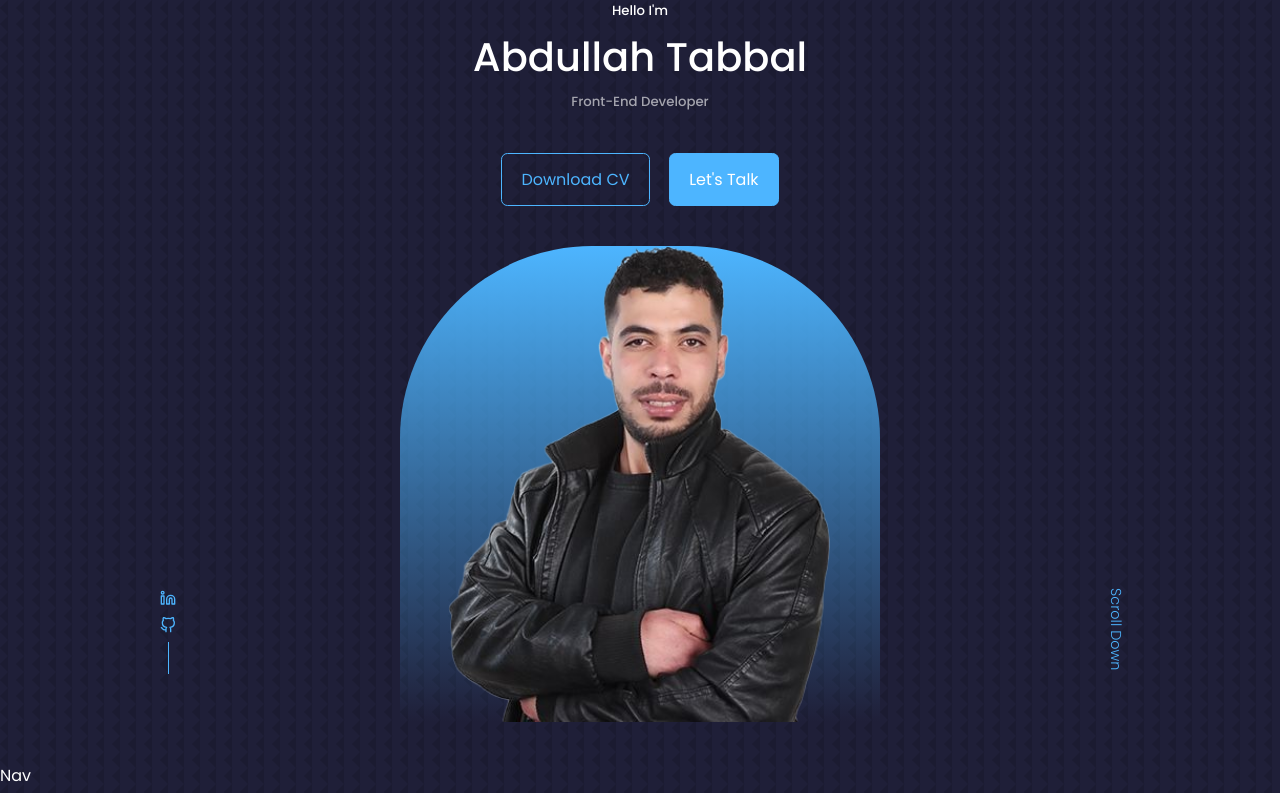
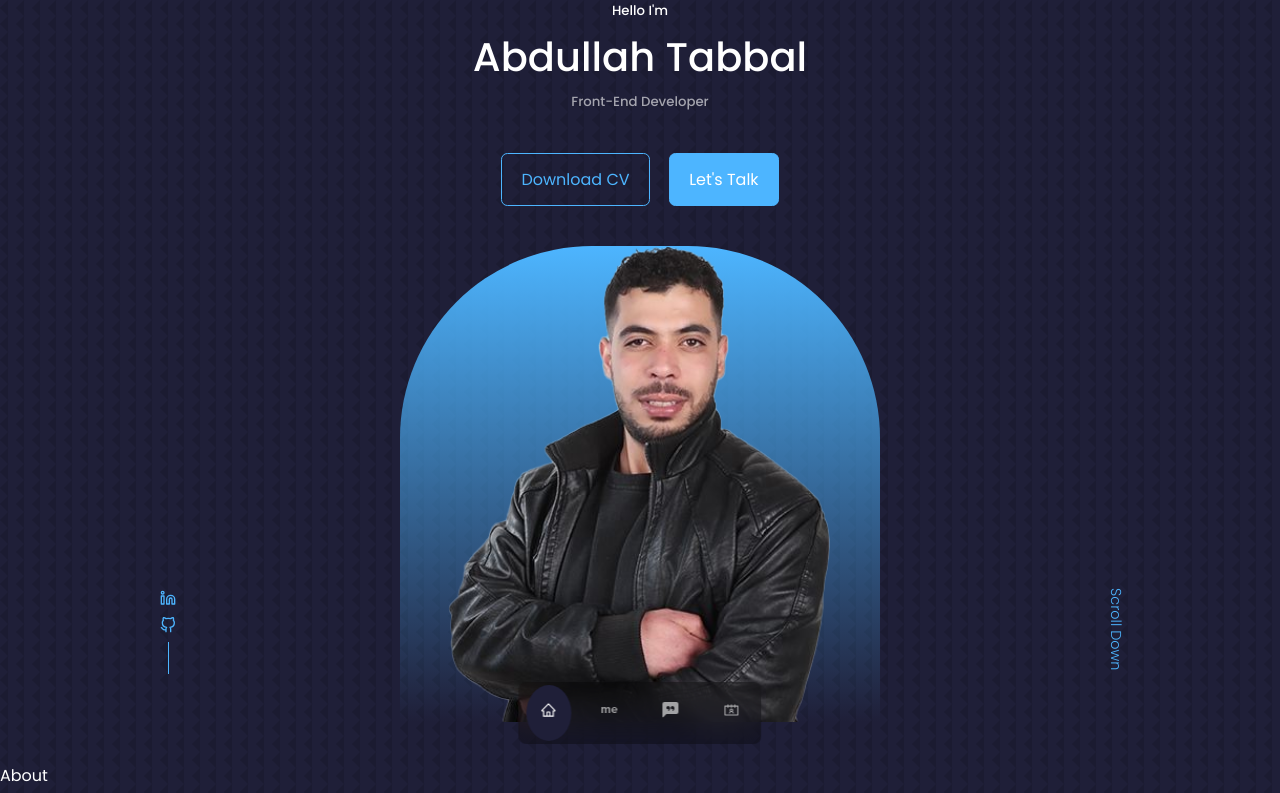
Before and after one commit to AbdullahPS/Portfilio_React, a React (Create React App) app in the folder portfolio/: page / in a window 1280 px wide. Shown: the top 793 px of the page. Built offline with nearby package versions, Linux system fonts and the light colour scheme.

Commit message:
Navbar: Add floating navigation bar with functionality

```diff
--- a/portfolio/src/components/nav/Nav.tsx
+++ b/portfolio/src/components/nav/Nav.tsx
@@ -1,8 +1,19 @@
-import React from 'react'
+import {useState} from 'react'
+import {AiOutlineHome,AiOutlineContacts} from 'react-icons/ai'
+import {SiAboutdotme} from 'react-icons/si'
+import {BsFillChatLeftQuoteFill} from 'react-icons/bs'
 import './nav.css'
 const Nav = () => {
+  const [activeClass,setActiveClass]=useState('#')
+
   return (
-    <div>Nav</div>
+    <nav>
+      <a href='#' className={activeClass==='#'? 'active': ''}><AiOutlineHome onClick={()=>setActiveClass('#')}/></a>
+      <a href='#about' className={activeClass==='about'? 'active': ''}><SiAboutdotme onClick={()=>setActiveClass('about')}/></a>
+      <a href='#testimonias' className={activeClass==='testimonias'? 'active': ''}><BsFillChatLeftQuoteFill onClick={()=>setActiveClass('testimonias')}/></a>
+      <a href='#contact' className={activeClass==='contact'? 'active': ''}><AiOutlineContacts onClick={()=>setActiveClass('contact')}/></a>
+
+    </nav>
   )
 }
 
--- a/portfolio/src/components/nav/nav.css
+++ b/portfolio/src/components/nav/nav.css
@@ -0,0 +1,30 @@
+nav{
+    display: flex;
+    justify-content: space-between;
+    width: max-content;
+    margin: 2.5rem auto;
+    gap: 1rem;
+    background:rgba(0,0,0,0.3);
+    border-radius: 0.5rem;
+    padding: 0.2rem 0.5rem;
+    z-index: 2;
+    position: fixed;
+    left: 50%;
+    transform: translateX(-50%);
+    bottom: 1rem;
+    backdrop-filter: blur(15px);
+}
+nav a {
+background: transparent;
+padding: 0.9rem;
+border-radius: 50%;
+color:var(--color-light);
+}
+nav a:hover{
+    background:rgba(0,0,0,0.3);
+
+}
+nav a.active{
+    background-color: var(--color-bg);
+    color:var(--color-white)
+}
```
